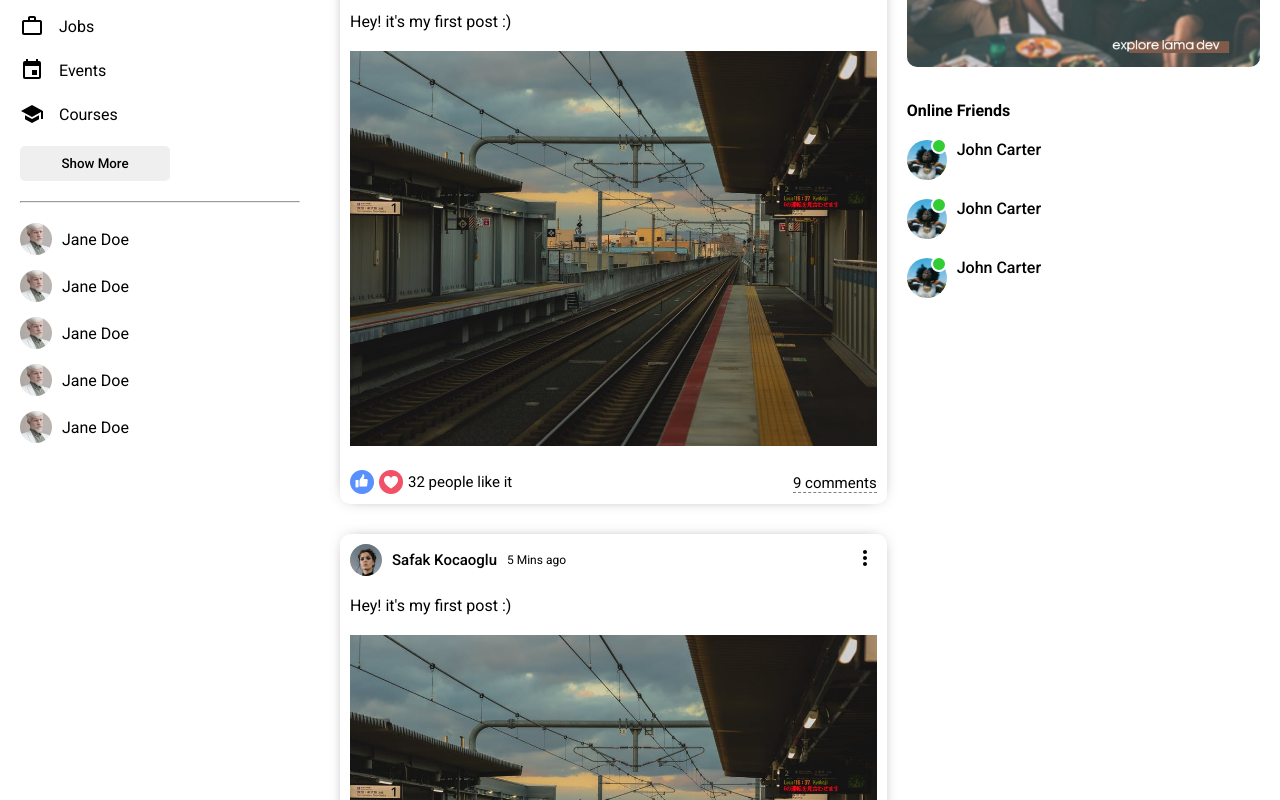
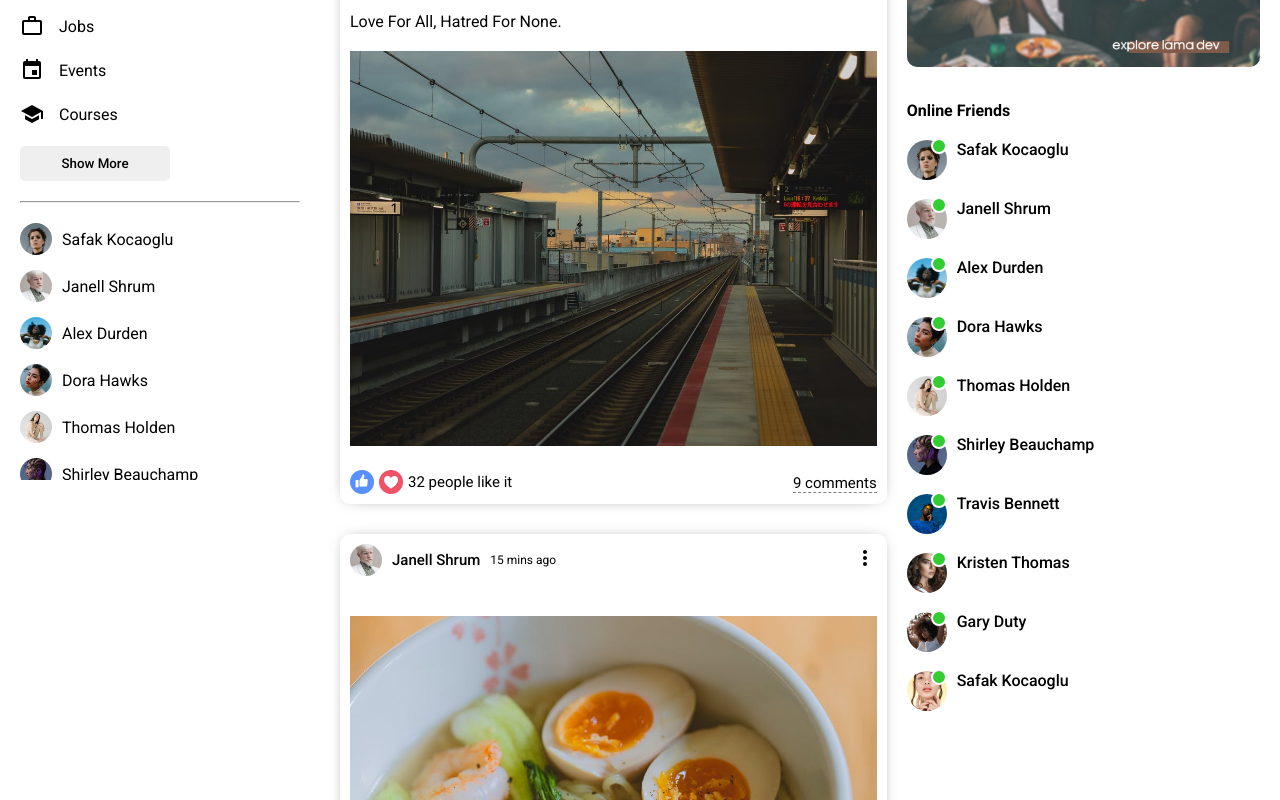
Before and after one commit to mmmohajer/social-media-app, a React (Create React App) app: page / in a window 1280 px wide. Shown: the part 320-1120 px from the top of the page. Built offline with nearby package versions, Linux system fonts and the light colour scheme.

Commit message:
Dummy data is used to complete homepage

```diff
--- /dev/null
+++ b/src/components/closeFriend/CloseFriend.js
@@ -0,0 +1,18 @@
+import React from "react";
+
+import "./closeFriend.css";
+
+const CloseFriend = ({ user }) => {
+  return (
+    <li className="leftsideFriend">
+      <img
+        src={user.profilePicture}
+        alt="Followrs Photo"
+        className="leftsideFriendImg"
+      />
+      <span className="leftsideFriendName">{user.username}</span>
+    </li>
+  );
+};
+
+export default CloseFriend;
--- /dev/null
+++ b/src/components/closeFriend/closeFriend.css
@@ -0,0 +1,13 @@
+.leftsideFriend {
+  display: flex;
+  align-items: center;
+  margin-bottom: 15px;
+}
+
+.leftsideFriendImg {
+  width: 32px;
+  height: 32px;
+  border-radius: 50%;
+  object-fit: cover;
+  margin-right: 10px;
+}
--- a/src/components/feed/Feed.js
+++ b/src/components/feed/Feed.js
@@ -4,14 +4,16 @@
 import Share from "../share/Share";
 import "./feed.css";
 
+import { Posts } from "../../dummyData";
+
 const Feed = () => {
   return (
     <div className="feed">
       <div className="feedWrapper">
         <Share />
-        <Post />
-        <Post />
-        <Post />
+        {Posts.map((p) => (
+          <Post key={p.id} post={p} />
+        ))}
       </div>
     </div>
   );
--- a/src/components/leftside/Leftside.js
+++ b/src/components/leftside/Leftside.js
@@ -12,6 +12,8 @@
 } from "@material-ui/icons";
 
 import "./leftside.css";
+import { Users } from "../../dummyData";
+import CloseFriend from "../closeFriend/CloseFriend";
 
 const Leftside = () => {
   return (
@@ -58,50 +60,9 @@
         <button className="leftsideButton">Show More</button>
         <hr className="leftsideHr" />
         <ul className="leftsideFriendList">
-          <li className="leftsideFriend">
-            <img
-              src="/assets/person/2.jpeg"
-              alt="Followrs Photo"
-              className="leftsideFriendImg"
-            />
-            <span className="leftsideFriendName">Jane Doe</span>
-          </li>
-
-          <li className="leftsideFriend">
-            <img
-              src="/assets/person/2.jpeg"
-              alt="Followrs Photo"
-              className="leftsideFriendImg"
-            />
-            <span className="leftsideFriendName">Jane Doe</span>
-          </li>
-
-          <li className="leftsideFriend">
-            <img
-              src="/assets/person/2.jpeg"
-              alt="Followrs Photo"
-              className="leftsideFriendImg"
-            />
-            <span className="leftsideFriendName">Jane Doe</span>
-          </li>
-
-          <li className="leftsideFriend">
-            <img
-              src="/assets/person/2.jpeg"
-              alt="Followrs Photo"
-              className="leftsideFriendImg"
-            />
-            <span className="leftsideFriendName">Jane Doe</span>
-          </li>
-
-          <li className="leftsideFriend">
-            <img
-              src="/assets/person/2.jpeg"
-              alt="Followrs Photo"
-              className="leftsideFriendImg"
-            />
-            <span className="leftsideFriendName">Jane Doe</span>
-          </li>
+          {Users.map((u) => (
+            <CloseFriend key={u.id} user={u} />
+          ))}
         </ul>
       </div>
     </div>
--- a/src/components/leftside/leftside.css
+++ b/src/components/leftside/leftside.css
@@ -2,6 +2,8 @@
   flex: 3;
   height: calc(100vh - 50px);
   overflow-y: scroll;
+  position: sticky;
+  top: 50px;
 }
 
 ::-webkit-scrollbar {
@@ -53,17 +55,3 @@
   margin: 0;
   list-style: none;
 }
-
-.leftsideFriend {
-  display: flex;
-  align-items: center;
-  margin-bottom: 15px;
-}
-
-.leftsideFriendImg {
-  width: 32px;
-  height: 32px;
-  border-radius: 50%;
-  object-fit: cover;
-  margin-right: 10px;
-}
--- /dev/null
+++ b/src/components/online/Online.js
@@ -0,0 +1,21 @@
+import React from "react";
+
+import "./online.css";
+
+const Online = ({ user }) => {
+  return (
+    <li className="rightbarFriend">
+      <div className="rightbarProfileImgContainer">
+        <img
+          src={user.profilePicture}
+          alt="Profile Image"
+          className="rightbarProfileImg"
+        />
+        <span className="rightbarOnline"></span>
+      </div>
+      <span className="rightbarUsername">{user.username}</span>
+    </li>
+  );
+};
+
+export default Online;
--- /dev/null
+++ b/src/components/online/online.css
@@ -0,0 +1,31 @@
+.rightbarFriend {
+  display: flex;
+  margin-bottom: 15px;
+}
+
+.rightbarProfileImgContainer {
+  margin-right: 10px;
+  position: relative;
+}
+
+.rightbarProfileImg {
+  width: 40px;
+  height: 40px;
+  border-radius: 50%;
+  object-fit: cover;
+}
+
+.rightbarOnline {
+  width: 12px;
+  height: 12px;
+  border-radius: 50%;
+  background-color: limegreen;
+  position: absolute;
+  top: -2px;
+  right: 0;
+  border: 2px solid white;
+}
+
+.rightbarUsername {
+  font-weight: 500;
+}
--- a/src/components/post/Post.js
+++ b/src/components/post/Post.js
@@ -1,38 +1,59 @@
-import React from "react";
+import React, { useState } from "react";
 import { MoreVert } from "@material-ui/icons";
 
 import "./post.css";
+import { Users } from "../../dummyData";
 
-const Post = () => {
+const Post = ({ post }) => {
+  const [like, setLike] = useState(post.like);
+  const [isLiked, setIsLiked] = useState(false);
+
+  const likeHandler = () => {
+    setLike(isLiked ? like - 1 : like + 1);
+    setIsLiked(!isLiked);
+  };
+
   return (
     <div className="post">
       <div className="postWrapper">
         <div className="postTop">
           <div className="postTopLeft">
             <img
-              src="/assets/person/1.jpeg"
+              src={Users.filter((u) => u.id === post.userId)[0].profilePicture}
               alt="Post Profile Image"
               className="postProfileImg"
             />
-            <div className="postUsername">Safak Kocaoglu</div>
-            <div className="postDate">5 Mins ago</div>
+            <div className="postUsername">
+              {Users.filter((u) => u.id === post.userId)[0].username}
+            </div>
+            <div className="postDate">{post.date}</div>
           </div>
           <div className="postTopRight">
             <MoreVert />
           </div>
         </div>
         <div className="postCenter">
-          <span className="postText">Hey! it's my first post :)</span>
-          <img className="postImg" src="/assets/post/1.jpeg" alt="Post Image" />
+          <span className="postText">{post?.desc}</span>
+          <img className="postImg" src={post.photo} alt="Post Image" />
         </div>
         <div className="postBottom">
           <div className="postBottomLeft">
-            <img className="likeIcon" src="/assets/like.png" alt="Like" />
-            <img className="likeIcon" src="/assets/heart.png" alt="Heart" />
-            <span className="postLikeCounter">32 people like it</span>
+            <img
+              className="likeIcon"
+              src="/assets/like.png"
+              alt="Like"
+              onClick={likeHandler}
+            />
+            <img
+              className="likeIcon"
+              src="/assets/heart.png"
+              alt="Heart"
+              onClick={likeHandler}
+            />
+            <span className="postLikeCounter">{like} people like it</span>
           </div>
           <div className="postBottomRight">
-            <span className="postCommentText">9 comments</span>
+            <span className="postCommentText">{post.comment} comments</span>
           </div>
         </div>
       </div>
--- a/src/components/rightside/Rightside.js
+++ b/src/components/rightside/Rightside.js
@@ -1,6 +1,8 @@
 import React from "react";
 
 import "./rightside.css";
+import { Users } from "../../dummyData";
+import Online from "../online/Online";
 
 const Rightside = () => {
   return (
@@ -19,41 +21,9 @@
         <img src="/assets/ad.png" alt="Advertisement" className="rightbarAd" />
         <h4 className="rightbarTitle">Online Friends</h4>
         <ul className="rightbarFriendList">
-          <li className="rightbarFriend">
-            <div className="rightbarProfileImgContainer">
-              <img
-                src="/assets/person/3.jpeg"
-                alt="Profile Image"
-                className="rightbarProfileImg"
-              />
-              <span className="rightbarOnline"></span>
-            </div>
-            <span className="rightbarUsername">John Carter</span>
-          </li>
-
-          <li className="rightbarFriend">
-            <div className="rightbarProfileImgContainer">
-              <img
-                src="/assets/person/3.jpeg"
-                alt="Profile Image"
-                className="rightbarProfileImg"
-              />
-              <span className="rightbarOnline"></span>
-            </div>
-            <span className="rightbarUsername">John Carter</span>
-          </li>
-
-          <li className="rightbarFriend">
-            <div className="rightbarProfileImgContainer">
-              <img
-                src="/assets/person/3.jpeg"
-                alt="Profile Image"
-                className="rightbarProfileImg"
-              />
-              <span className="rightbarOnline"></span>
-            </div>
-            <span className="rightbarUsername">John Carter</span>
-          </li>
+          {Users.map((u) => (
+            <Online key={u.id} user={u} />
+          ))}
         </ul>
       </div>
     </div>
--- a/src/components/rightside/rightside.css
+++ b/src/components/rightside/rightside.css
@@ -37,35 +37,3 @@
   margin: 0;
   list-style: none;
 }
-
-.rightbarFriend {
-  display: flex;
-  margin-bottom: 15px;
-}
-
-.rightbarProfileImgContainer {
-  margin-right: 10px;
-  position: relative;
-}
-
-.rightbarProfileImg {
-  width: 40px;
-  height: 40px;
-  border-radius: 50%;
-  object-fit: cover;
-}
-
-.rightbarOnline {
-  width: 12px;
-  height: 12px;
-  border-radius: 50%;
-  background-color: limegreen;
-  position: absolute;
-  top: -2px;
-  right: 0;
-  border: 2px solid white;
-}
-
-.rightbarUsername {
-  font-weight: 500;
-}
--- a/src/components/topbar/topbar.css
+++ b/src/components/topbar/topbar.css
@@ -6,6 +6,7 @@
   align-items: center;
   position: sticky;
   top: 0;
+  z-index: 999;
 }
 
 .topbarLeft {
--- /dev/null
+++ b/src/dummyData.js
@@ -0,0 +1,139 @@
+export const Users = [
+  {
+    id: 1,
+    profilePicture: "assets/person/1.jpeg",
+    username: "Safak Kocaoglu",
+  },
+  {
+    id: 2,
+    profilePicture: "assets/person/2.jpeg",
+    username: "Janell Shrum",
+  },
+  {
+    id: 3,
+    profilePicture: "assets/person/3.jpeg",
+    username: "Alex Durden",
+  },
+  {
+    id: 4,
+    profilePicture: "assets/person/4.jpeg",
+    username: "Dora Hawks",
+  },
+  {
+    id: 5,
+    profilePicture: "assets/person/5.jpeg",
+    username: "Thomas Holden",
+  },
+  {
+    id: 6,
+    profilePicture: "assets/person/6.jpeg",
+    username: "Shirley Beauchamp",
+  },
+  {
+    id: 7,
+    profilePicture: "assets/person/7.jpeg",
+    username: "Travis Bennett",
+  },
+  {
+    id: 8,
+    profilePicture: "assets/person/8.jpeg",
+    username: "Kristen Thomas",
+  },
+  {
+    id: 9,
+    profilePicture: "assets/person/9.jpeg",
+    username: "Gary Duty",
+  },
+  {
+    id: 10,
+    profilePicture: "assets/person/10.jpeg",
+    username: "Safak Kocaoglu",
+  },
+];
+
+export const Posts = [
+  {
+    id: 1,
+    desc: "Love For All, Hatred For None.",
+    photo: "assets/post/1.jpeg",
+    date: "5 mins ago",
+    userId: 1,
+    like: 32,
+    comment: 9,
+  },
+  {
+    id: 2,
+    photo: "assets/post/2.jpeg",
+    date: "15 mins ago",
+    userId: 2,
+    like: 2,
+    comment: 1,
+  },
+  {
+    id: 3,
+    desc: "Every moment is a fresh beginning.",
+    photo: "assets/post/3.jpeg",
+    date: "1 hour ago",
+    userId: 3,
+    like: 61,
+    comment: 2,
+  },
+  {
+    id: 4,
+    photo: "assets/post/4.jpeg",
+    date: "4 hours ago",
+    userId: 4,
+    like: 7,
+    comment: 3,
+  },
+  {
+    id: 5,
+    photo: "assets/post/5.jpeg",
+    date: "5 hours ago",
+    userId: 5,
+    like: 23,
+    comment: 5,
+  },
+  {
+    id: 6,
+    photo: "assets/post/6.jpeg",
+    date: "1 day ago",
+    userId: 6,
+    like: 44,
+    comment: 6,
+  },
+  {
+    id: 7,
+    desc: "Never regret anything that made you smile.",
+    photo: "assets/post/7.jpeg",
+    date: "2 days ago",
+    userId: 7,
+    like: 52,
+    comment: 3,
+  },
+  {
+    id: 8,
+    photo: "assets/post/8.jpeg",
+    date: "3 days ago",
+    userId: 8,
+    like: 15,
+    comment: 1,
+  },
+  {
+    id: 9,
+    desc: "Change the world by being yourself.",
+    photo: "assets/post/9.jpeg",
+    date: "5 days ago",
+    userId: 9,
+    like: 11,
+    comment: 2,
+  },
+  {
+    id: 10,
+    photo: "assets/post/10.jpeg",
+    date: "1 week ago",
+    userId: 10,
+    like: 104,
+    comment: 12,
+  },
+];
```
